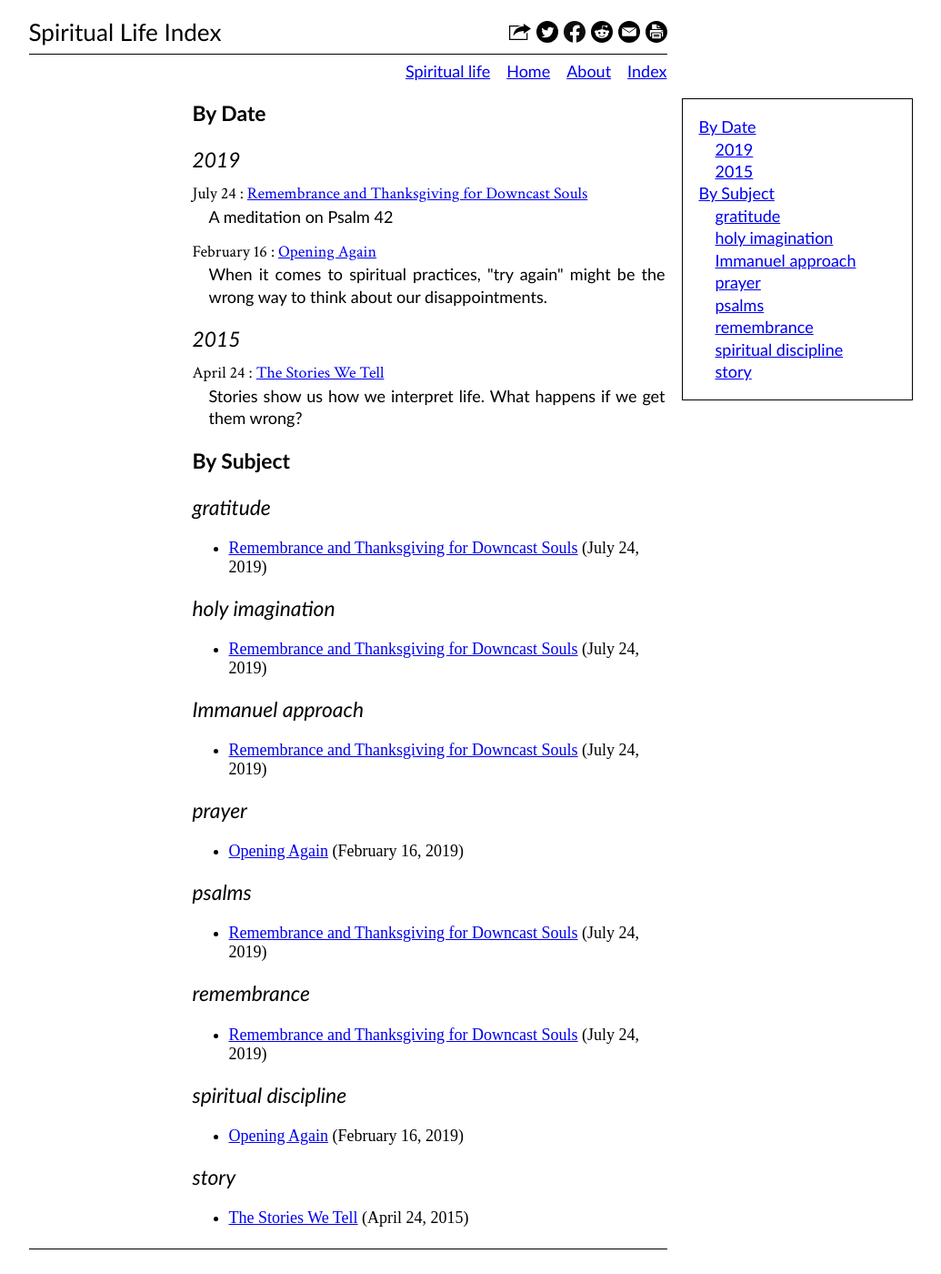
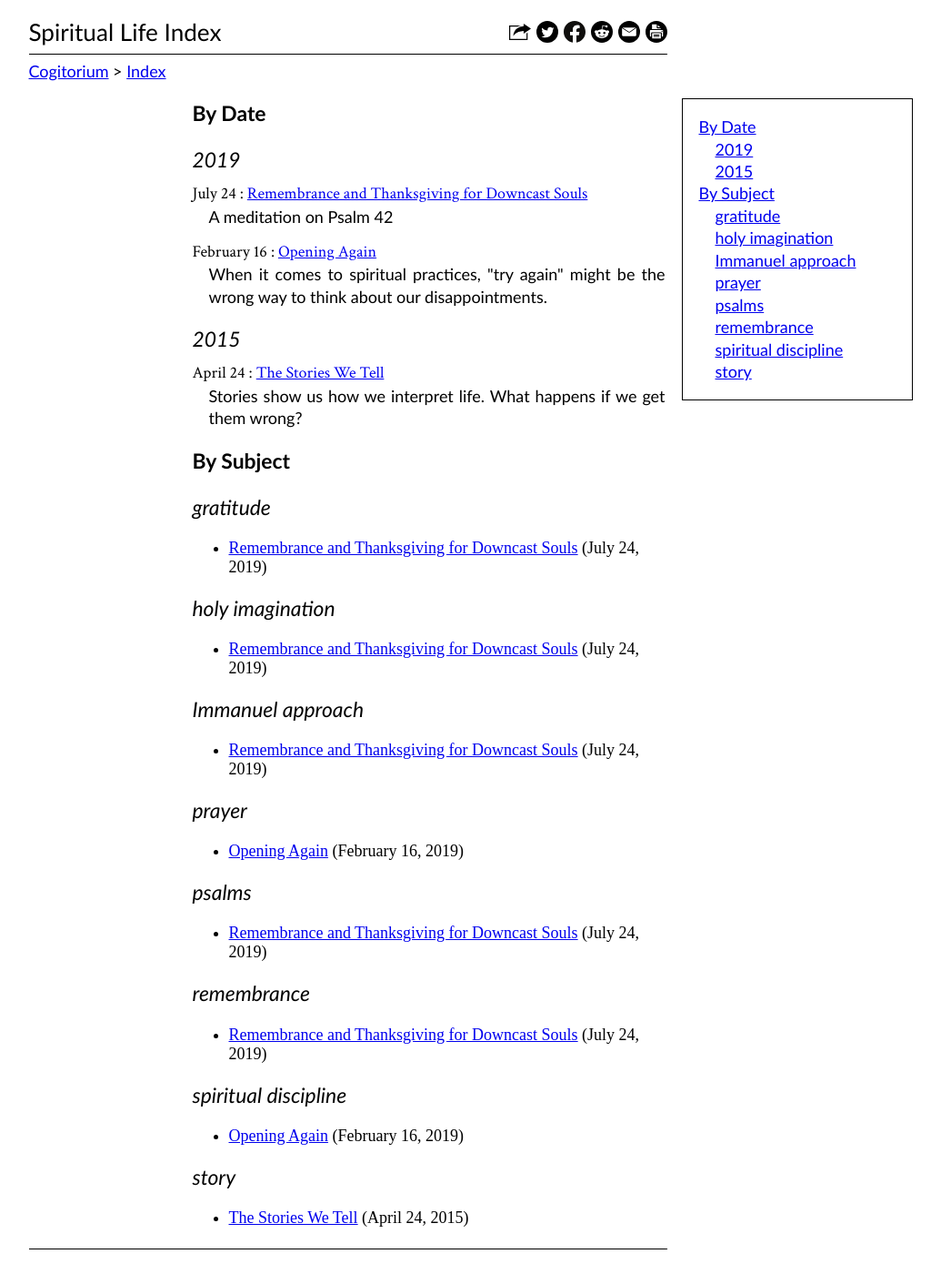
Before and after one commit to mculbert/mculbert.github.io, a Jekyll site: the page built from siteindex/spirituallife.md, in a window 1280 px wide. Shown: the whole page at 91% size, without its empty margins (113-1148 px from the left). Built offline with Jekyll 4.4.1, drawn with Linux system fonts in a browser that asks for light colours; some web fonts are replaced.

Commit message:
Add breadcrumbs

```diff
--- a/_config.yml
+++ b/_config.yml
@@ -30,6 +30,7 @@ defaults:
       path: "siteindex"
     values:
       layout: "siteindex"
+      breadcrumbs: true
 
 exclude:
   - .jekyll-cache/
--- /dev/null
+++ b/_data/sections.yml
@@ -0,0 +1,2 @@
+siteindex:
+  name: Index
--- a/_layouts/default.html
+++ b/_layouts/default.html
@@ -12,6 +12,23 @@
   <link rel="apple-touch-icon" href="/icon.png">
   <link rel="mask-icon" href="/logo.svg">
   <script async src="https://www.googletagmanager.com/gtag/js?id=G-W999H48Z7X"></script>
+{% if page.breadcrumbs %}{% assign crumbs = page.url | remove: '/index.html' | split: '/' %}
+  <script type="application/ld+json">
+  { "@context": "https://schema.org", "@type": "BreadcrumbList",
+    "itemListElement": [{
+      "@type": "ListItem", "position": 1,
+      "name": "Cogitorium",
+      "item": "{{ site.url }}"
+  {% for crumb in crumbs offset: 1 %}
+    },{
+      "@type": "ListItem", "position": {{ forloop.index | plus: 1 }},
+      "name": "{% if forloop.last %}{{ page.title }}{% else %}{{ site.data.sections[crumb].name | default: crumb | capitalize }}{% endif %}",
+      "item": "{{ site.url }}{% assign crumb_limit = forloop.index %}{% for crumb in crumbs offset: 1 limit: crumb_limit %}/{{ crumb }}{% endfor %}"
+  {% endfor %}
+    }]
+  }
+  </script>
+{% endif %}
 </head>
 <body><div class="container">
 
@@ -29,6 +46,14 @@
   <div class="pagetitle">{{ page.title }}</div>
 </div>
 <div class="header-row-below">
+{% if page.breadcrumbs %}
+<div class="breadcrumbs"><nav aria-label="Breadcrumbs">
+  <a href="/">Cogitorium</a>
+  {% for crumb in crumbs offset: 1 %}{% unless forloop.last %}
+  &gt; <a href="{% assign crumb_limit = forloop.index %}{% for crumb in crumbs offset: 1 limit: crumb_limit %}/{{ crumb }}{% endfor %}">{{ site.data.sections[crumb].name | default: crumb | capitalize }}</a>
+  {% endunless %}{% endfor %}
+</nav></div>
+{% else %}
   <div class="postdate">{{ page.date | date: "%A, %B %e, %Y" }}</div>
   <div class="site-nav"><nav aria-label="Site Navigation"><ul>
     {% if page.category %}<li><a href="/siteindex/{{ page.category | remove: ' ' }}">{{ page.category | capitalize }}</a></li>{% endif %}
@@ -39,6 +64,7 @@
     <li><a href="/siteindex">Index</a></li>
     </ul></nav></div>
 </div>
+{% endif %}
 </header>
 
 <main>
```
